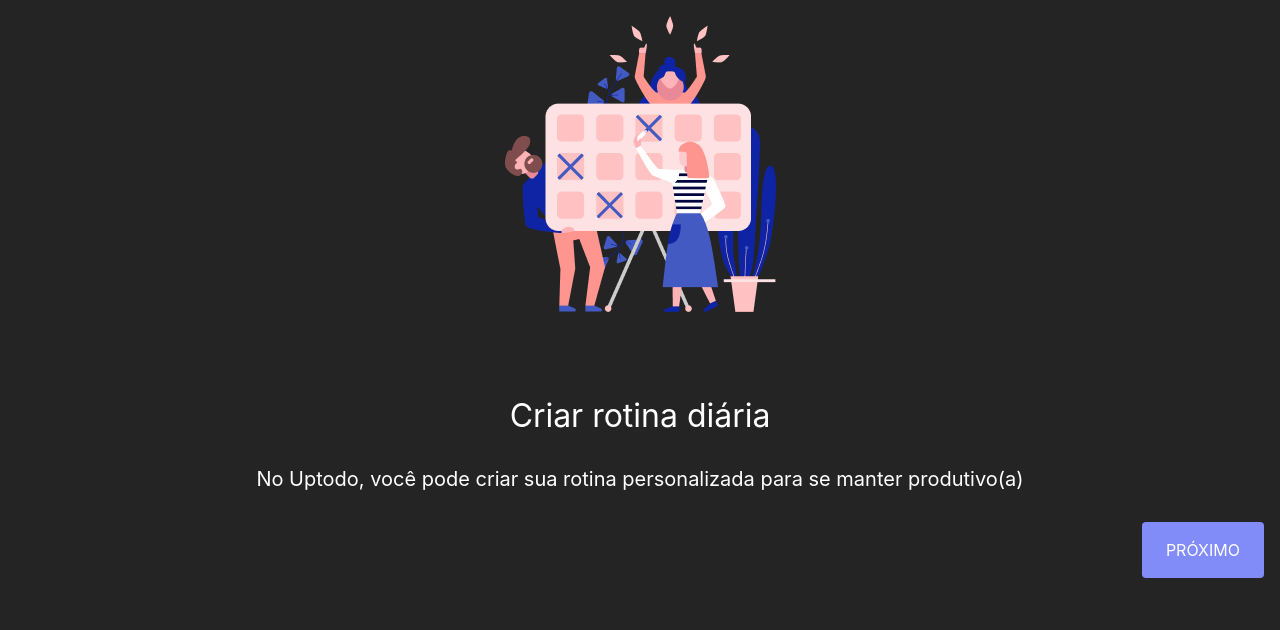
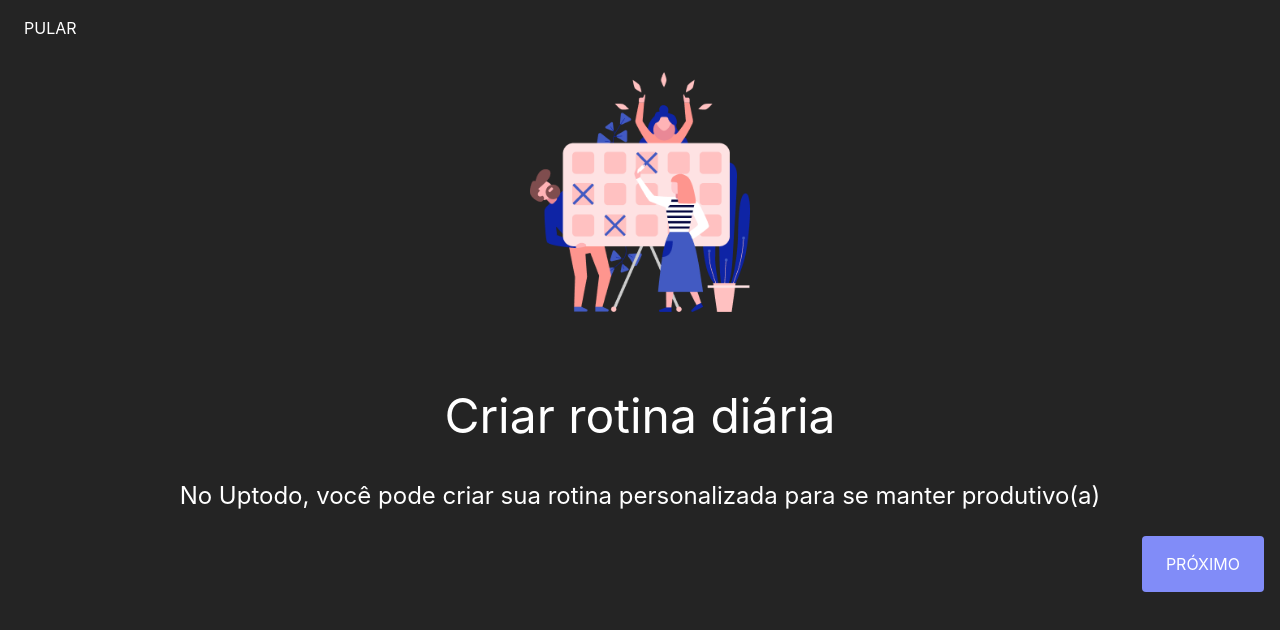
Before and after one commit to GabrielCampos99/todo-clientv2, a React (Vite) app: page / in a window 1280 px wide. Shown: the top 630 px of the page. Built offline with nearby package versions, Linux system fonts and the light colour scheme; what tailwindcss-radix would draw is missing.

Commit message:
fix css carrousel

```diff
--- a/src/pages/Intro.tsx
+++ b/src/pages/Intro.tsx
@@ -3,6 +3,7 @@ import manage_your_tasks from '../assets/manage_your_tasks.png';
 import create_daily_routine from '../assets/create_daily_routine.png';
 import organize_your_tasks from '../assets/organize_your_tasks.png';
 import Typography from '../components/Typography';
+import Button from '../components/Button';
 
 type IntroProps = {
   title: string;
@@ -15,34 +16,68 @@ const Intro = () => {
       title: 'Criar rotina diária',
       description:
         'No Uptodo, você pode criar sua rotina personalizada para se manter produtivo(a)',
-      asset: <img src={create_daily_routine} alt="Logo" />,
+      asset: (
+        <img
+          src={create_daily_routine}
+          alt="Logo"
+          className="h-[30vh] max-h-72 "
+        />
+      ),
     },
     {
       title: 'Gerenciar suas tarefas',
       description:
         'Você pode facilmente gerenciar todas as suas tarefas diárias no DoMe de forma gratuita',
-      asset: <img src={manage_your_tasks} alt="Gerente" />,
+      asset: (
+        <img
+          src={manage_your_tasks}
+          alt="Gerente"
+          className="h-[30vh] max-h-72"
+        />
+      ),
     },
     {
       title: 'Organizar suas tarefas',
       description:
         'Você pode organizar suas tarefas diárias adicionando-as em categorias separadas',
-      asset: <img src={organize_your_tasks} alt="Organizador" />,
+      asset: (
+        <img
+          src={organize_your_tasks}
+          alt="Organizador"
+          className="h-[30vh] max-h-72"
+        />
+      ),
     },
   ];
   return (
     <div>
+      <div>
+        <Button
+          bgColor="bg-transparent"
+          size="lg"
+          className="text-slate-200"
+          to="signin"
+        >
+          <Typography variant="h4">Pular</Typography>
+        </Button>
+      </div>
       <Carrousel
         className="m-4"
         data={introItems}
         render={(item) => (
           <div key={item.title}>
-            <div className="flex items-center flex-col min-h-[50vh]">
+            <div className="flex items-center flex-col h-fit">
               {item.asset}
-              <Typography variant="h1" className="text-white mt-20">
+              <Typography
+                variant="h1"
+                className="text-white mt-10 md:mt-20 text-2xl md:text-5xl"
+              >
                 {item.title}
               </Typography>
-              <Typography variant="h2" className="text-white mt-6">
+              <Typography
+                variant="h2"
+                className="text-white mt-6 md:mt-10 text-base md:text-2xl"
+              >
                 {item.description}
               </Typography>
             </div>
```
